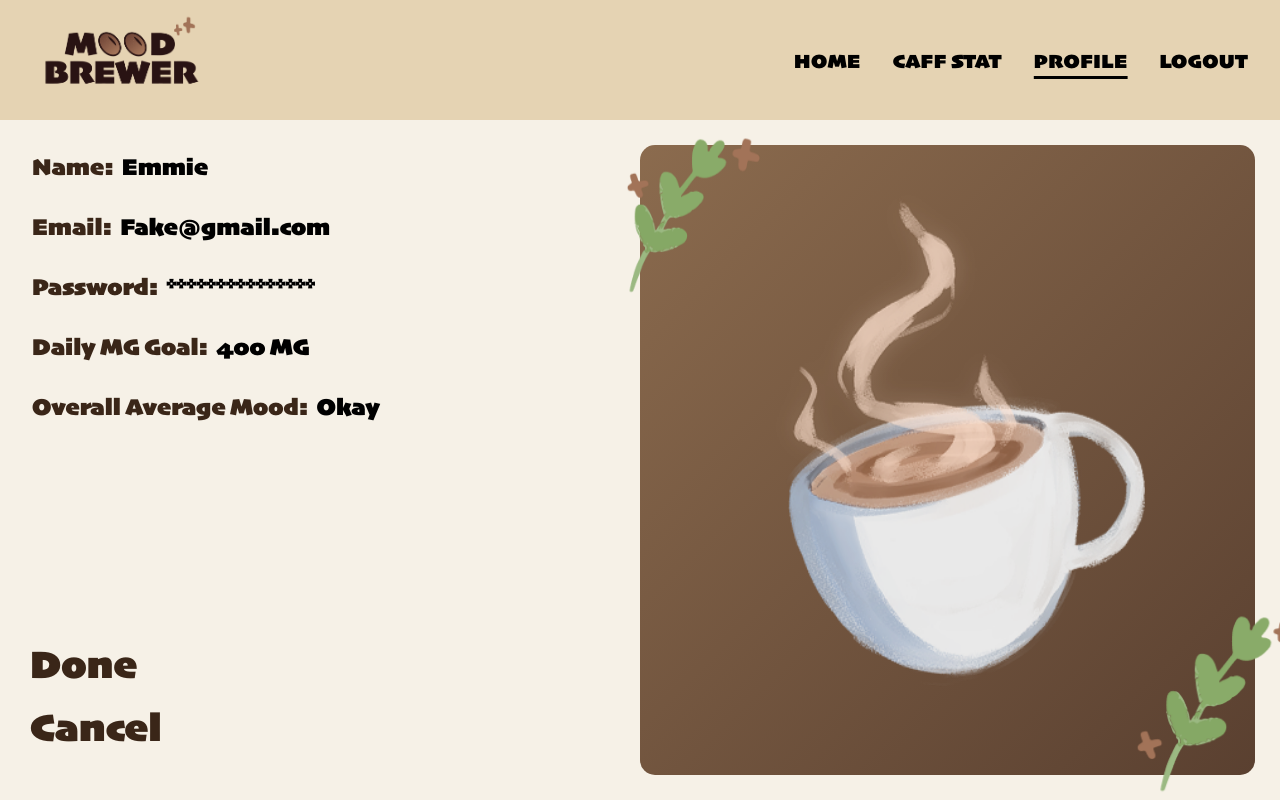
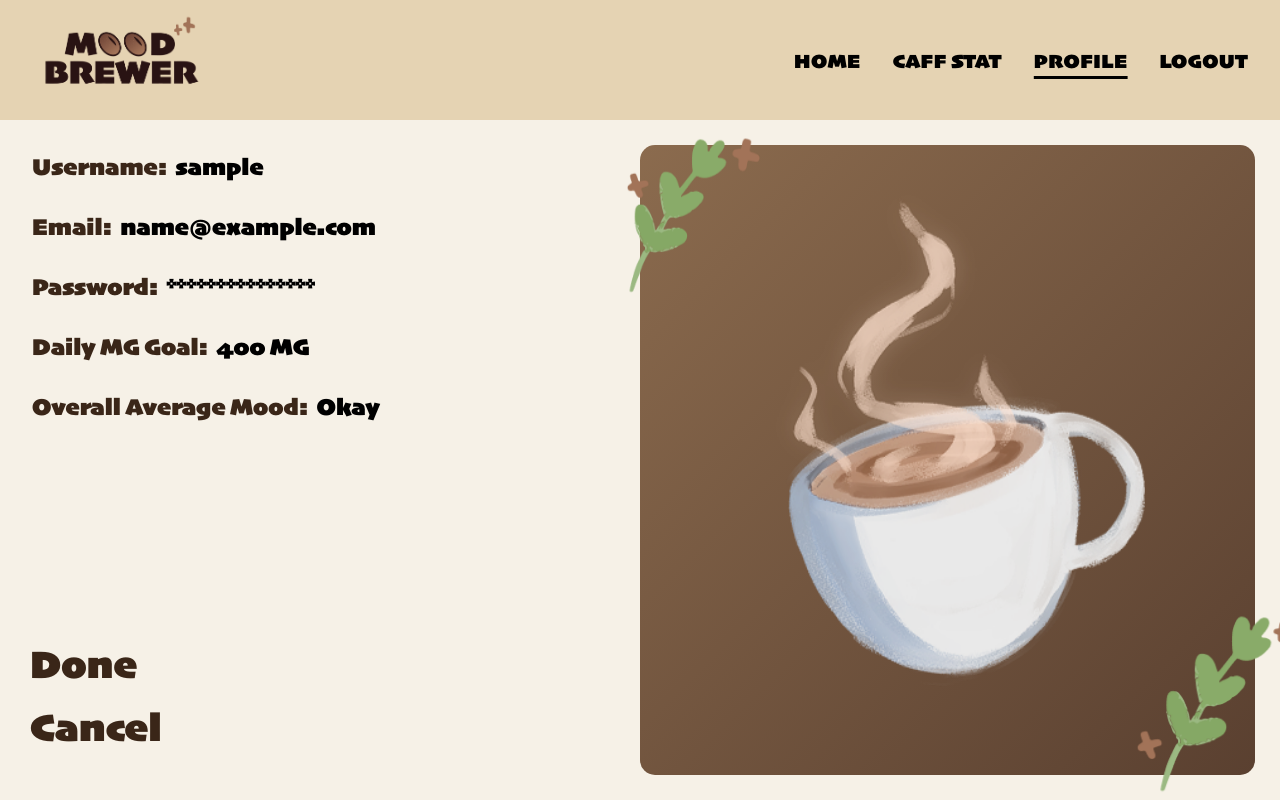
Before and after one commit to chuongCode/mood-brewer, a Flask app: page /profile in a window 1280 px wide. Run offline with Flask 3, Linux system fonts and the light colour scheme; the visitor is signed in with stand-in values (Sample User, id 1).

Commit message:
Profile page now dynamically displays username and email

```diff
--- a/templates/profile.html
+++ b/templates/profile.html
@@ -12,12 +12,12 @@
 <div class="">
     <div class="profile-info">
         <div class="info-field">
-            <label>Name:</label>
-            <span>Emmie</span>
+            <label>Username:</label>
+            <span>{{ current_user.username }}</span>
         </div>
         <div class="info-field">
             <label>Email:</label>
-            <span>Fake@gmail.com</span>
+            <span>{{ current_user.email }}</span>
         </div>
         <div class="info-field">
             <label>Password:</label>
```
